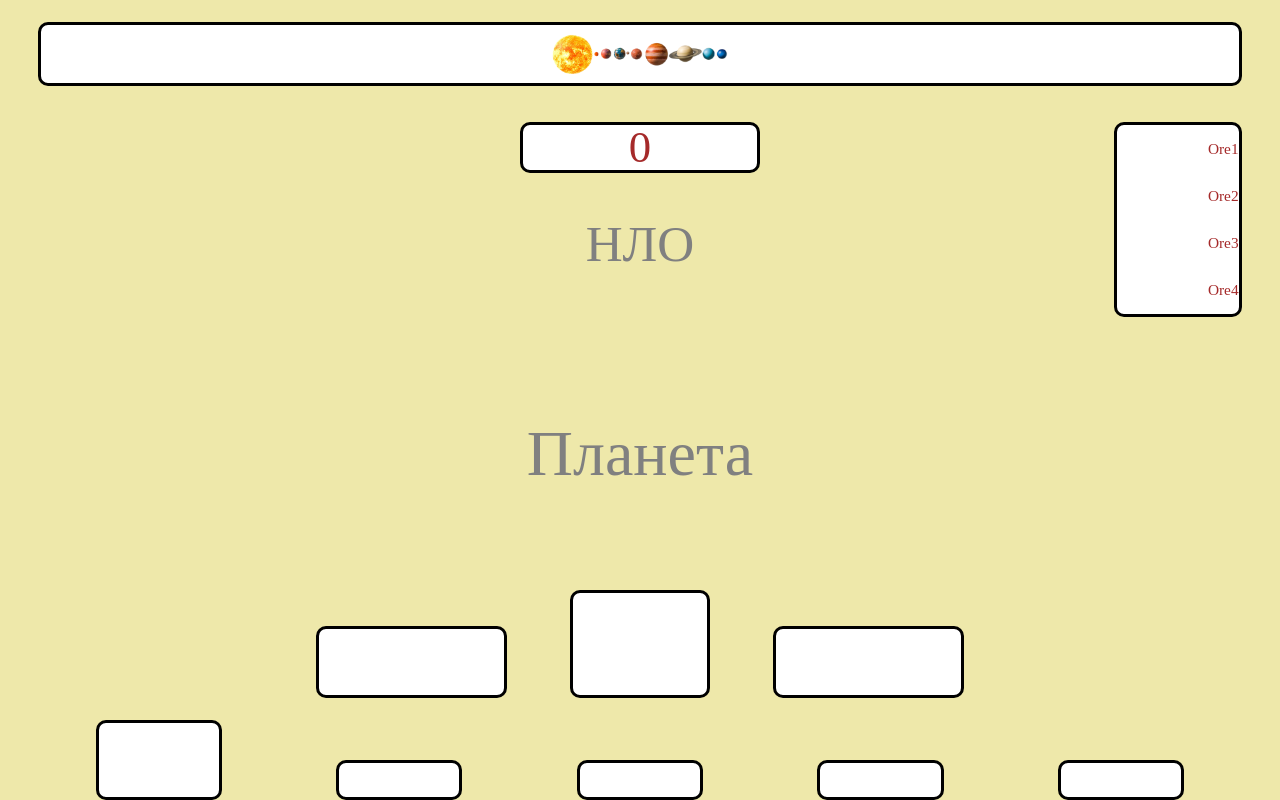
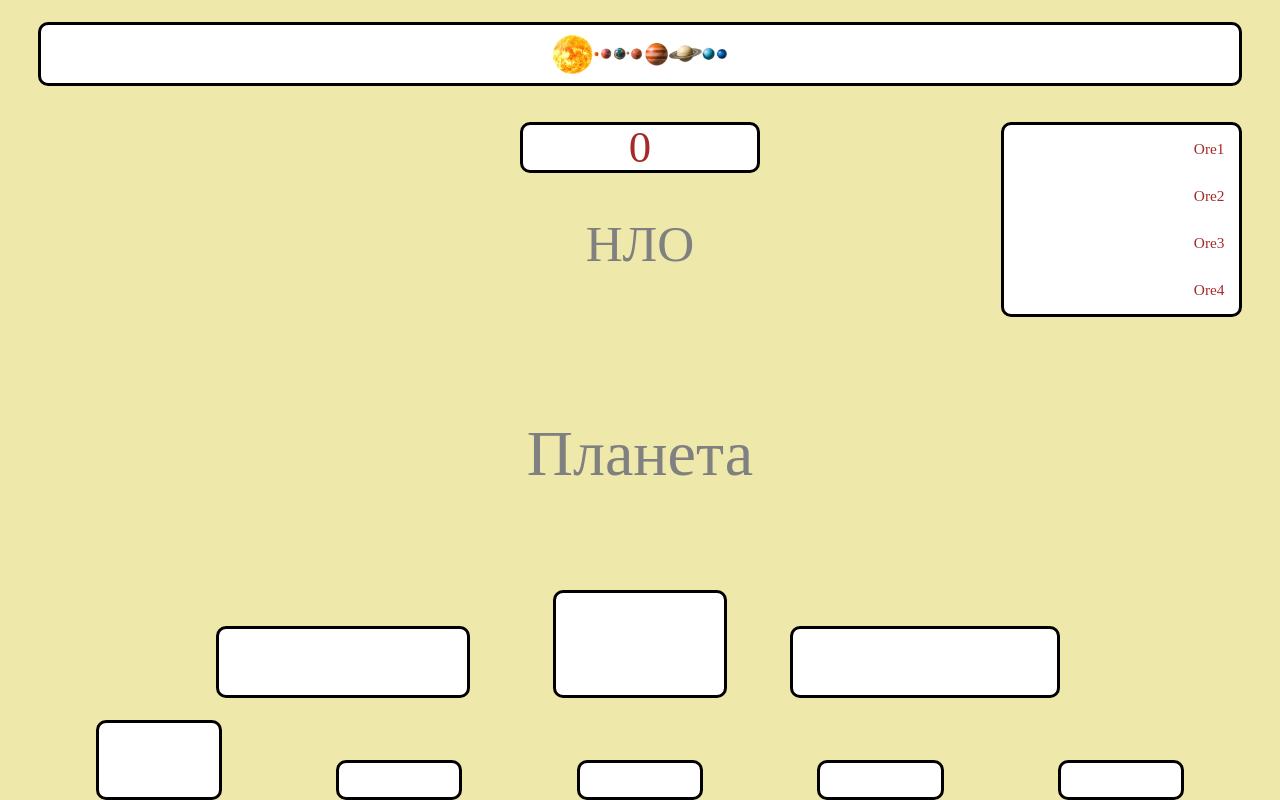
Before and after one commit to RomanKapitanov/SpaceGame, a website with bundled scripts: page SpaceGame/Frontend/index.html in a window 1280 px wide. Built offline with nearby package versions, Linux system fonts and the light colour scheme.

Commit message:
Update mainPageStyle.css

```diff
--- a/SpaceGame/Frontend/Style/mainPageStyle.css
+++ b/SpaceGame/Frontend/Style/mainPageStyle.css
@@ -34,7 +34,7 @@
 }
 
 #ore_counter {
-    grid-column: 10;
+    grid-column: 9 / span 2;
     grid-row: 4 / span 2;
 }
 
@@ -61,21 +61,21 @@
 #fuel_info {
     width: 70%;
     margin: 0 auto;
-    grid-column: 4 / span 2;
+    grid-column: 3 / span 2;
     grid-row: 8;
 }
 
 #notification {
     width: 70%;
     margin: 0 auto;
-    grid-column: 6;
+    grid-column: 5 / span 3;
     grid-row: 7 / span 2;
 }
 
 #time_counter_mini_game {
     width: 70%;
     margin: 0 auto;
-    grid-column: 7 / span 2;
+    grid-column: 7 / span 3;
     grid-row: 8;
 }
 
```
